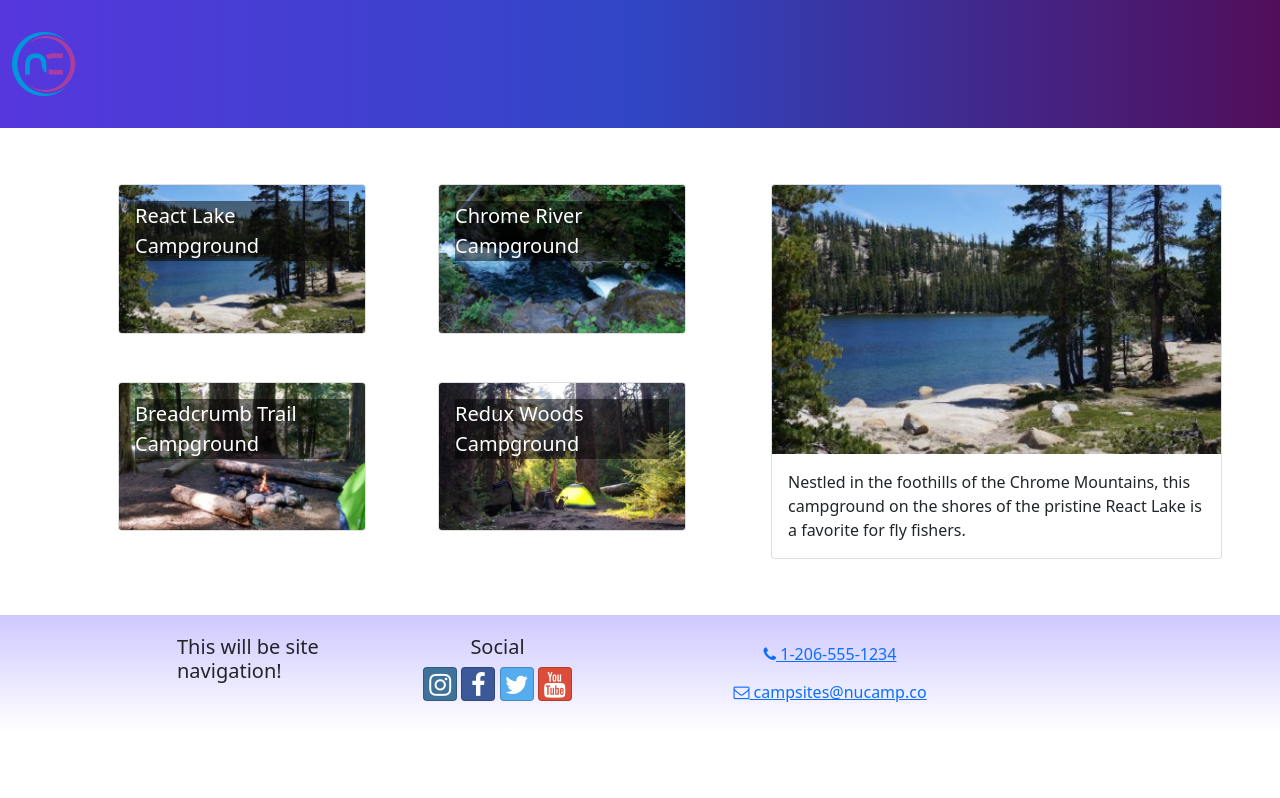
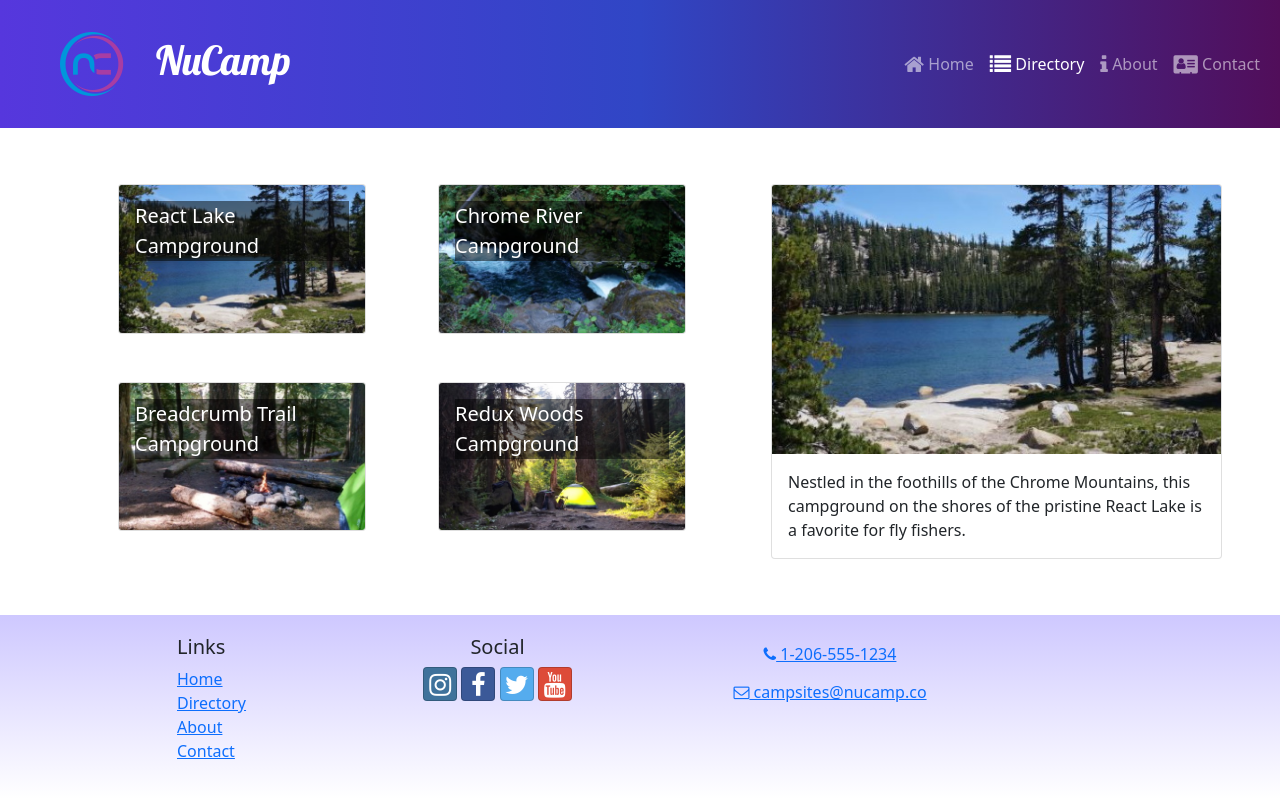
Before and after one commit to KolbyEllis/1-nucampsite, a React (Create React App) app: page /directory in a window 1280 px wide. Built offline with nearby package versions, Linux system fonts and the light colour scheme.

Commit message:
Add Header and Footer links

```diff
--- a/src/components/Footer.js
+++ b/src/components/Footer.js
@@ -1,5 +1,5 @@
-import React from 'react';
 import { Container, Row, Col } from 'reactstrap';
+import { Link } from 'react-router-dom';
 
 const Footer = () => {
     return (
@@ -7,29 +7,63 @@
             <Container>
                 <Row>
                     <Col xs={{ size: 4, offset: 1 }} sm='2'>
-            <h5>This will be site navigation!</h5>
+                        <h5>Links</h5>
+                        <ul className='list-unstyled'>
+                            <li>
+                                <Link to='/'>Home</Link>
+                            </li>
+                            <li>
+                                <Link to='/directory'>Directory</Link>
+                            </li>
+                            <li>
+                                <Link to='/about'>About</Link>
+                            </li>
+                            <li>
+                                <Link to='/contact'>Contact</Link>
+                            </li>
+                        </ul>
                     </Col>
                     <Col xs='6' sm='3' className='text-center'>
                         <h5>Social</h5>
-            <a className='btn btn-social-icon btn-instagram' href='http://instagram.com/'>
+                        <a
+                            className='btn btn-social-icon btn-instagram'
+                            href='http://instagram.com/'
+                        >
                             <i className='fa fa-instagram' />
                         </a>{' '}
-            <a className='btn btn-social-icon btn-facebook' href='http://www.facebook.com/'>
+                        <a
+                            className='btn btn-social-icon btn-facebook'
+                            href='http://www.facebook.com/'
+                        >
                             <i className='fa fa-facebook' />
                         </a>{' '}
-            <a className='btn btn-social-icon btn-twitter' href='http://twitter.com/'>
+                        <a
+                            className='btn btn-social-icon btn-twitter'
+                            href='http://twitter.com/'
+                        >
                             <i className='fa fa-twitter' />
                         </a>{' '}
-            <a className='btn btn-social-icon btn-google' href='http://youtube.com/'>
+                        <a
+                            className='btn btn-social-icon btn-google'
+                            href='http://youtube.com/'
+                        >
                             <i className='fa fa-youtube' />
                         </a>
                     </Col>
                     <Col sm='4' className='text-center'>
-            <a role='button' className='btn btn-link' href='tel:+12065551234'>
+                        <a
+                            role='button'
+                            className='btn btn-link'
+                            href='tel:+12065551234'
+                        >
                             <i className='fa fa-phone' /> 1-206-555-1234
                         </a>
                         <br />
-            <a role='button' className='btn btn-link' href='mailto:notreal@notreal.co'>
+                        <a
+                            role='button'
+                            className='btn btn-link'
+                            href='mailto:notreal@notreal.co'
+                        >
                             <i className='fa fa-envelope-o' /> campsites@nucamp.co
                         </a>
                     </Col>
--- a/src/components/Header.js
+++ b/src/components/Header.js
@@ -1,13 +1,50 @@
-import React from 'react';
-import { Navbar, NavbarBrand } from 'reactstrap';
+  import { useState } from 'react';
+  import {
+      Navbar,
+      NavbarBrand,
+      Collapse,
+      NavbarToggler,
+      Nav,
+      NavItem
+  } from 'reactstrap';
+  import { NavLink } from 'react-router-dom';
   import NucampLogo from '../app/assets/img/logo.png';
 
   const Header = () => {
+      const [menuOpen, setMenuOpen] = useState(false);
+
       return (
           <Navbar dark color='primary' sticky='top' expand='md'>
-      <NavbarBrand href='/'>
-        <img src={NucampLogo} alt='nucamp logo' />
+              <NavbarBrand className='ms-5' href='/'>
+                  <img src={NucampLogo} alt='nucamp logo' className='float-start' />
+                  <h1 className='mt-1'>NuCamp</h1>
               </NavbarBrand>
+
+              <NavbarToggler onClick={() => setMenuOpen(!menuOpen)} />
+            <Collapse isOpen={menuOpen} navbar>
+              <Nav className='ms-auto' navbar>
+                  <NavItem>
+                      <NavLink className='nav-link' to='/'>
+                          <i className='fa fa-home fa-lg' /> Home
+                      </NavLink>
+                  </NavItem>
+                  <NavItem>
+                      <NavLink className='nav-link' to='/directory'>
+                          <i className='fa fa-list fa-lg' /> Directory
+                      </NavLink>
+                  </NavItem>
+                  <NavItem>
+                      <NavLink className='nav-link' to='/about'>
+                          <i className='fa fa-info fa-lg' /> About
+                      </NavLink>
+                  </NavItem>
+                  <NavItem>
+                      <NavLink className='nav-link' to='/contact'>
+                          <i className='fa fa-address-card fa-lg' /> Contact
+                      </NavLink>
+                  </NavItem>
+              </Nav>
+            </Collapse>
           </Navbar>
       );
   };
```
Lines whose indentation alone changed are shown as unchanged.
